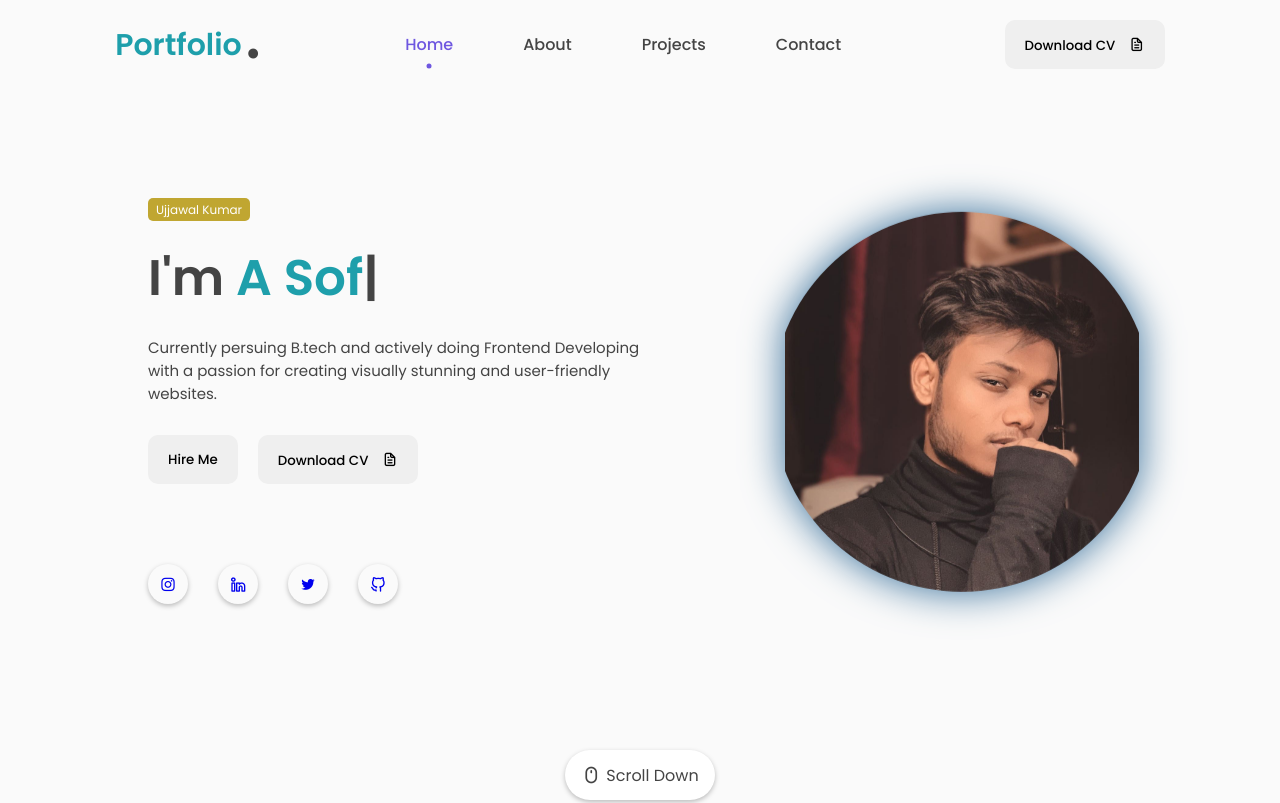
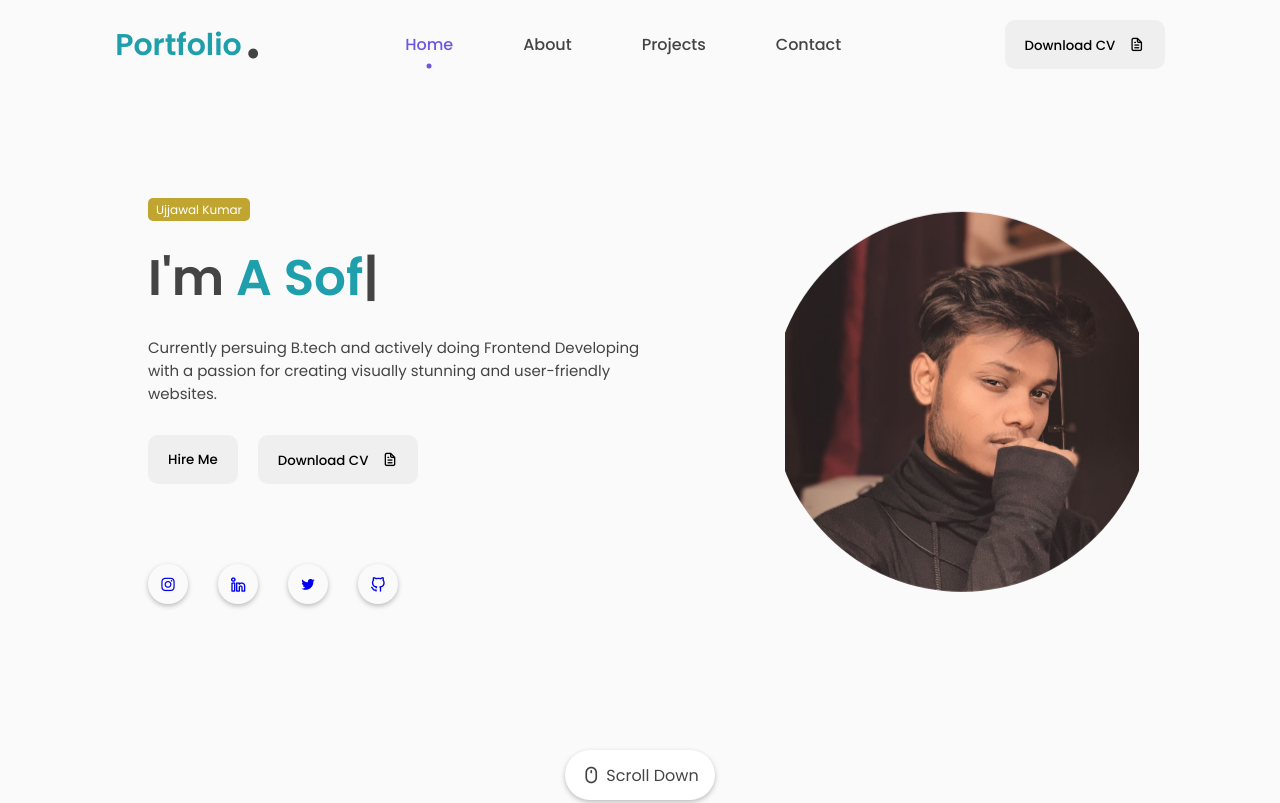
Before and after one commit to iamujjawalkumar/Personal-Portfolio, a plain HTML site: page index.html in a window 1280 px wide. Shown: the top 803 px of the page. Drawn offline with nearby package versions, Linux system fonts and the light colour scheme.

Commit message:
Update style.css

```diff
--- a/style.css
+++ b/style.css
@@ -236,8 +236,6 @@ nav{
     align-content: center;
     min-height: 80vh;
     width: 50%;
-    filter: drop-shadow(0 0 20px #336c98);
-    border-radius: 20px;
 }
 .profile-img {
     border-radius: 150%;
```
